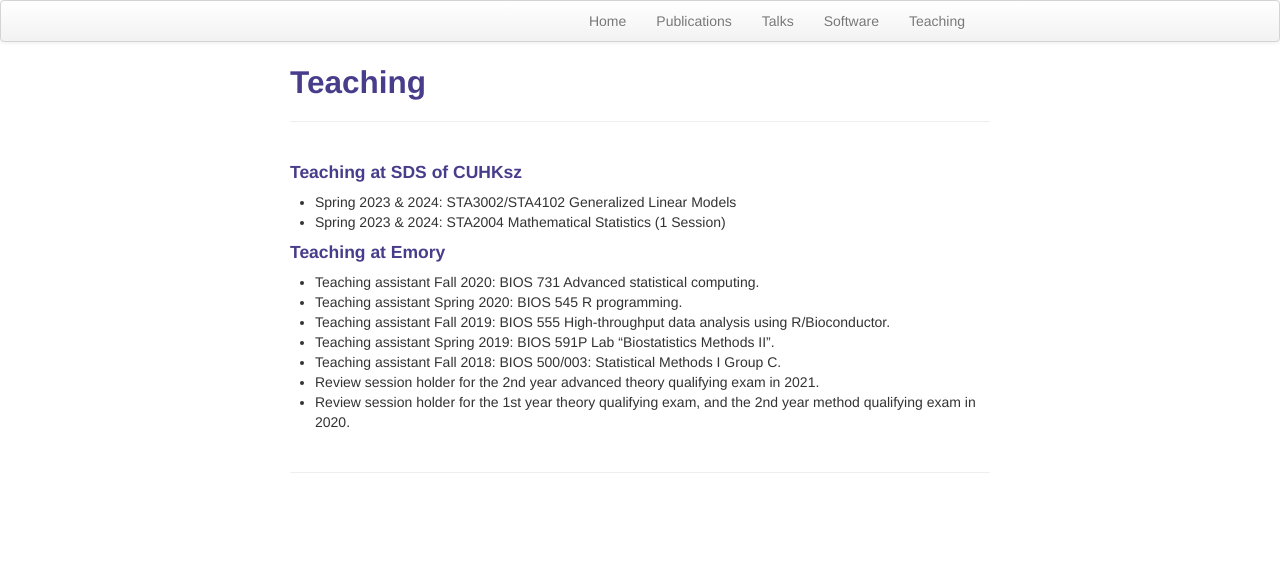
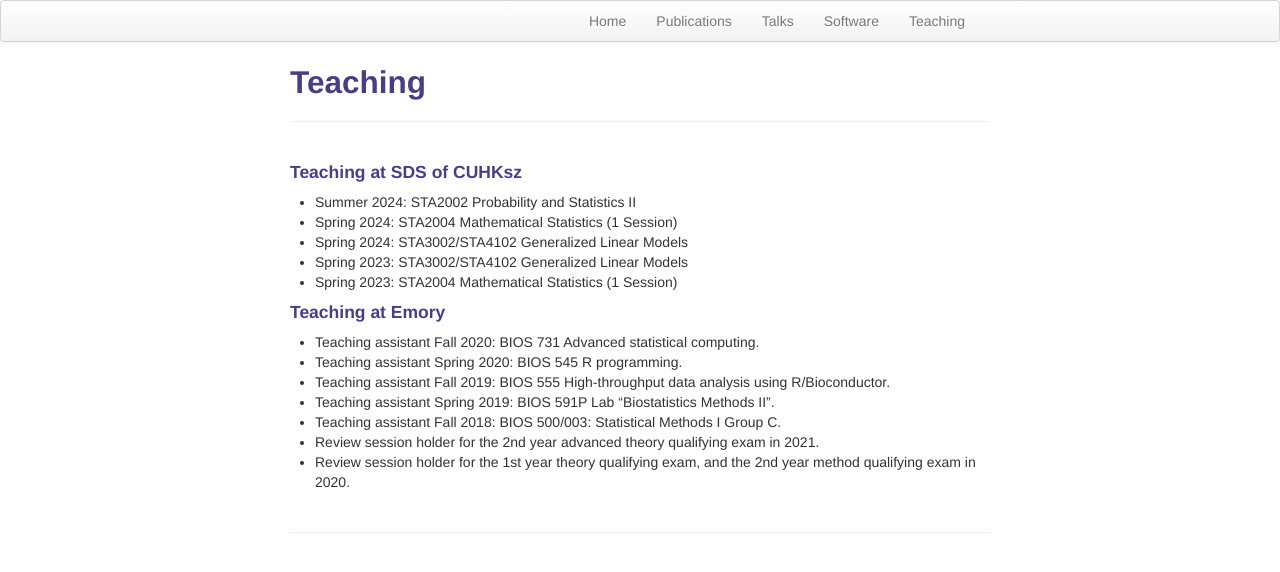
Before and after one commit to ZhenxingGuo0015/ZhenxingGuo0015.github.io, a Jekyll site: the page built from teaching.md, in a window 1280 px wide. Shown: the top 572 px of the page. Built offline with Jekyll 4.4.1, drawn with Linux system fonts in a browser that asks for light colours.

Commit message:
Update teaching.md

```diff
--- a/teaching.md
+++ b/teaching.md
@@ -5,8 +5,11 @@ description: Zhenxing Guo's teaching
 ---
 
 #### Teaching at SDS of CUHKsz
- - Spring 2023 & 2024: STA3002/STA4102 Generalized Linear Models
- - Spring 2023 & 2024: STA2004 Mathematical Statistics (1 Session)
+ - Summer 2024: STA2002 Probability and Statistics II
+ - Spring 2024: STA2004 Mathematical Statistics (1 Session)
+ - Spring 2024: STA3002/STA4102 Generalized Linear Models
+ - Spring 2023: STA3002/STA4102 Generalized Linear Models
+ - Spring 2023: STA2004 Mathematical Statistics (1 Session)
 
 #### Teaching at Emory
 - Teaching assistant Fall 2020: BIOS 731 Advanced statistical computing.
```
